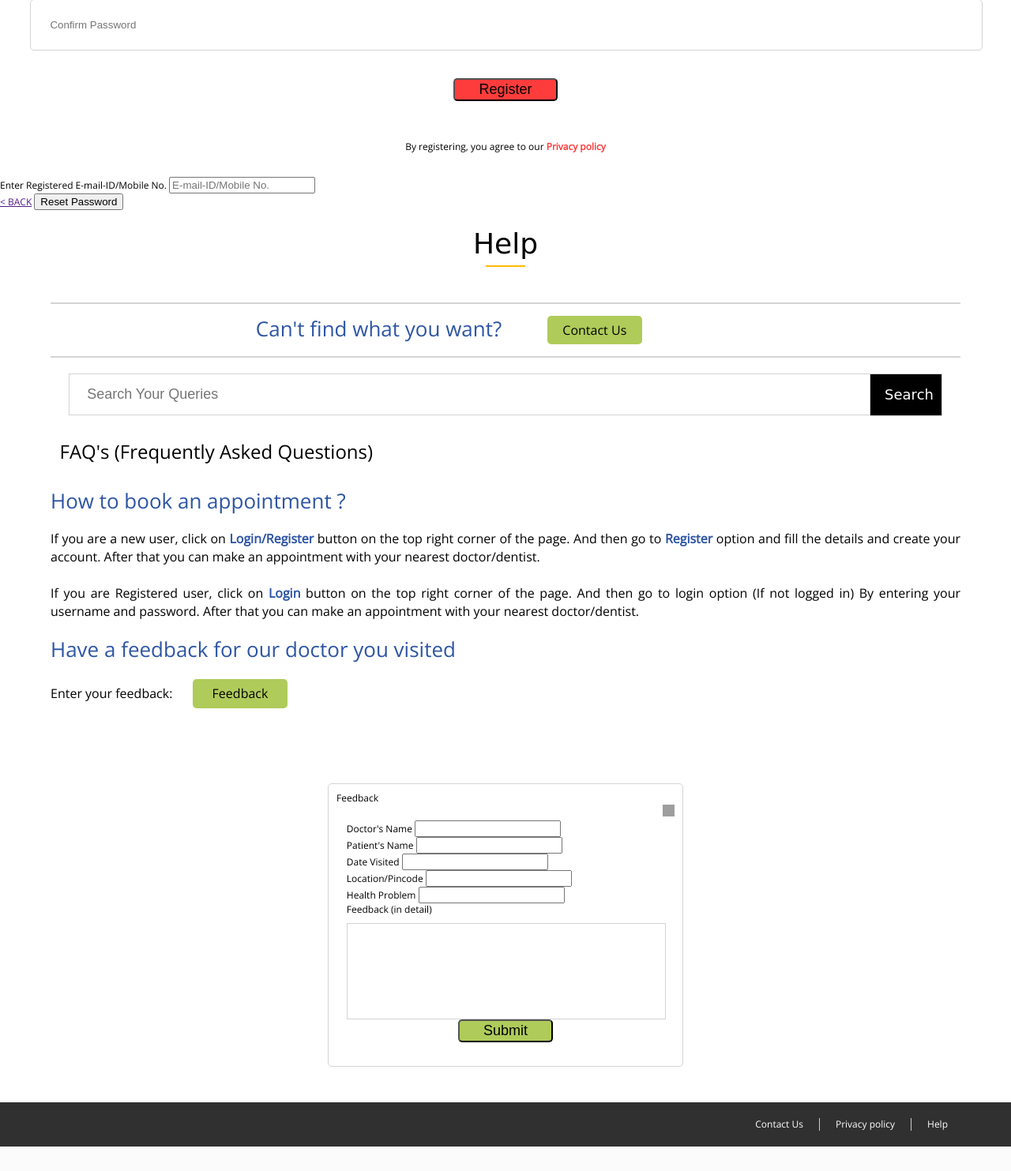
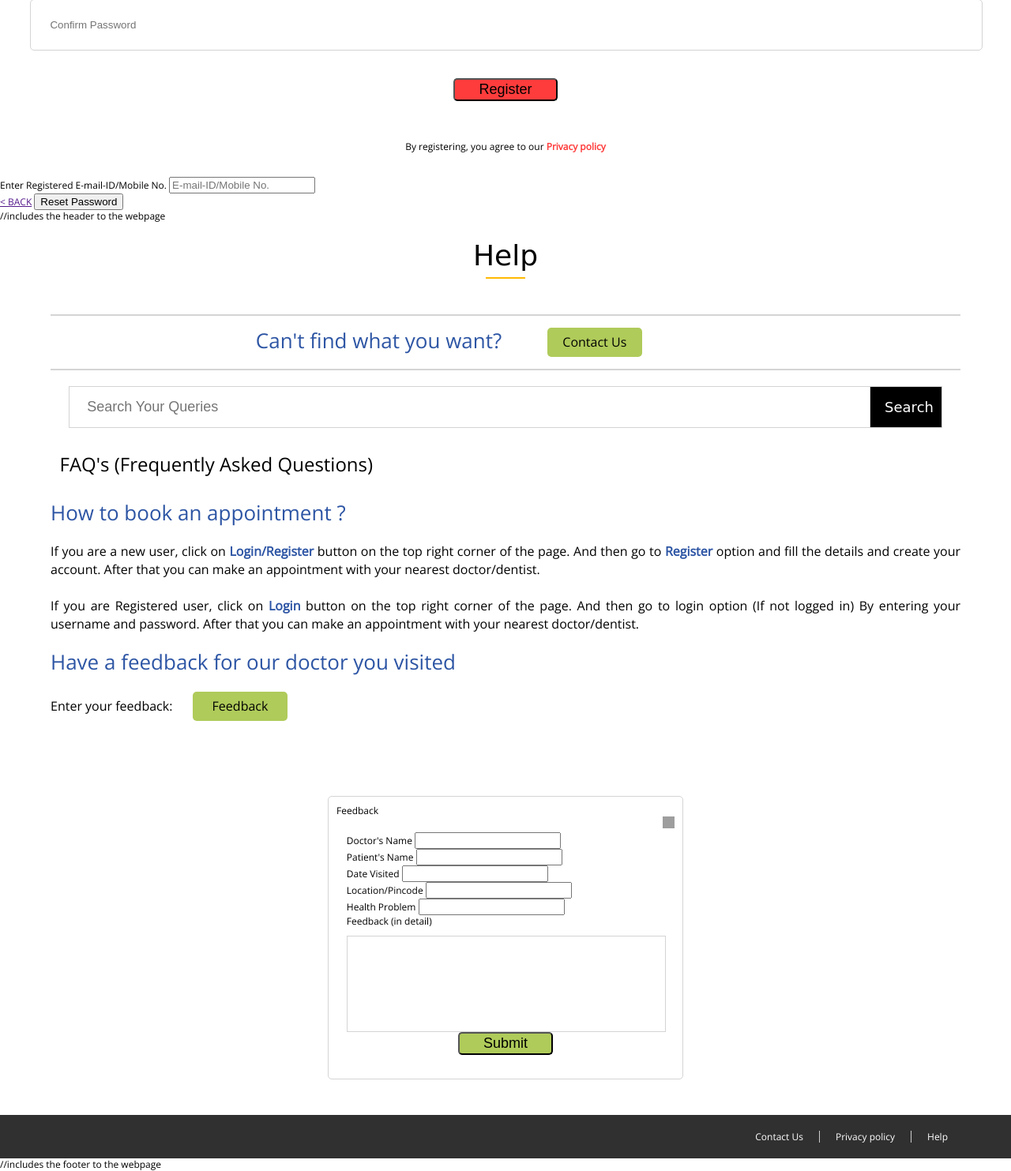
Before and after one commit to AkashKumar6095/DoctorAppointment, a PHP site: page /Doctor2/help.php in a window 1280 px wide. Shown: the part 1080-2563 px from the top of the page at 79% size. Before the commit the page ends 2532 px from the top, so only its background shows below. Run offline with PHP 8.4, Linux system fonts and the light colour scheme; data comes from the database, SQL or seed files in the repository; data that the repository does not hold is empty; some libraries are stand-ins or nearby versions; grey boxes are pictures that could not be loaded.

Commit message:
Update help.php

```diff
--- a/help.php
+++ b/help.php
@@ -1,5 +1,5 @@
 <!----------------------HELP----------------------------->
-<?php include('header.php');?>
+<?php include('header.php');?>  //includes the header to the webpage
 <?php
 if(isset($_GET['key']))
 {
@@ -146,4 +146,4 @@ if(isset($_GET['key']))
 		$('.feedbackOverlay').hide();
 	});
 </script>
-	<?php include('footer.php');?>
+	<?php include('footer.php');?>          //includes the footer to the webpage
```
